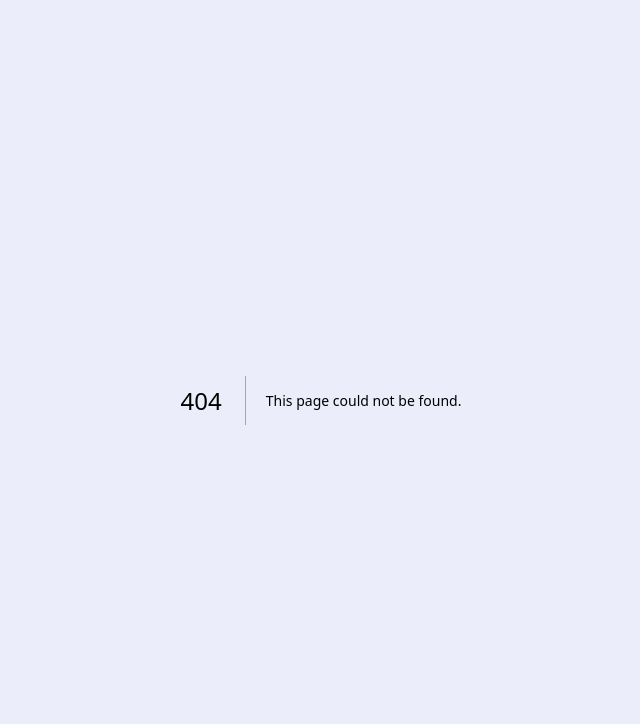
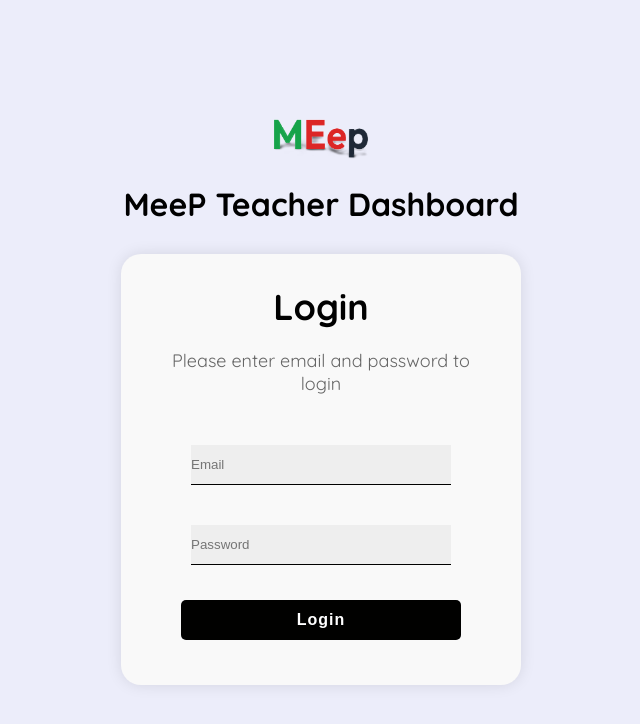
Before and after one commit to Emmanuel-Mbewe/meep-dashboard, a Next.js app: page /log in a window 1280 px wide. Before the commit this address had no page. Shown: the top 724 px of the page, without its empty margins (319-959 px from the left). Built offline with nearby package versions, Linux system fonts and the light colour scheme.

Commit message:
Connected the Dashboard with meep API'

```diff
--- a/pages/index.js
+++ b/pages/index.js
@@ -1,3 +1,3 @@
-import dashboard from "./dashboard";
+import dashboard from "./log";
 
 export default dashboard;
--- /dev/null
+++ b/pages/log.js
@@ -0,0 +1,6 @@
+import Login from "./login";
+
+const DashboardPage = () => (
+    <Login />
+)
+export default DashboardPage;
--- a/src/Pages/dashboard/index.js
+++ b/src/Pages/dashboard/index.js
@@ -143,7 +143,7 @@ const Dashboard = () => {
 
       <QuizzesAndResults />
 
-      <Teacher_Modal
+      {/* <Teacher_Modal
         isOpen={teacherModal}
         onClose={handleClose}
         heading={"MeeP Dashboard"}
@@ -153,7 +153,7 @@ const Dashboard = () => {
         onSubmit={handleSubmit}
       >
         <p>Welcome to MeeP admin dashboard</p>
-        </Teacher_Modal>
+        </Teacher_Modal> */}
     </>
   );
 };
--- a/src/Pages/login/index.js
+++ b/src/Pages/login/index.js
@@ -1,47 +1,38 @@
-import { useState } from "react";
-import { useRouter } from "next/router";
-import Logo from "@/ui-components/Logo";
-import Input from "@/ui-components/Input";
-import FullButton from "@/ui-components/FullButton";
-import Head from "next/head";
+import { useState } from 'react';
+import { useRouter } from 'next/router';
+import axios from 'axios';
+import Logo from '@/ui-components/Logo';
+import Input from '@/ui-components/Input';
+import FullButton from '@/ui-components/FullButton';
+import Head from 'next/head';
 
 const Login = () => {
   const router = useRouter();
 
   const [formData, setFormData] = useState({
-    email: "",
-    password: ""
+    email: '',
+    password: '',
   });
 
-  const [error, setError] = useState("");
+  const [error, setError] = useState('');
 
   const handleChange = (e) => {
     const { name, value } = e.target;
     setFormData((prevData) => ({
       ...prevData,
-      [name]: value
+      [name]: value,
     }));
   };
 
-  const handleSubmit = (e) => {
+  const handleSubmit = async (e) => {
     e.preventDefault();
-    // Simulate login process (dummy users with roles)
-    const users = [
-      { email: "admin@example.com", password: "admin", role: "Admin" },
-      { email: "teacher@example.com", password: "teacher", role: "Teacher" },
-      { email: "student@example.com", password: "student", role: "Student" }
-    ];
-    const user = users.find((u) => u.email === formData.email && u.password === formData.password);
-    if (user) {
-      // Successful login
-      console.log("Login successful");
-      // Store user data in local storage
-      localStorage.setItem("user", JSON.stringify(user));
-      // Redirect to dashboard page
-      router.push("/");
-    } else {
-      // Failed login
-      setError("Invalid email or password");
+    try {
+      const response = await axios.post('http://localhost:8000/api/login', formData);
+      const { user } = response.data;
+      localStorage.setItem('user', JSON.stringify(user));
+      router.push('/dashboard');
+    } catch (error) {
+      setError('Invalid email or password');
     }
   };
 
@@ -52,40 +43,44 @@ const Login = () => {
         <link rel="icon" href="/MeeP.png" />
       </Head>
 
-      <div style={{ display: "flex", flexDirection: "column", alignItems: "center", justifyContent: "center", minHeight: "100vh", padding: "0 20px" }}>
-        <div style={{ textAlign: "center", marginBottom: "30px" }}>
-          <Logo width="150px" height="150px" />
-          <div style={{ marginTop: "15px", fontSize: "32px", fontWeight: "bold" }}>MeeP Teacher Dashboard</div>
+      <div style={{ display: 'flex', flexDirection: 'column', alignItems: 'center', justifyContent: 'center', minHeight: '100vh', padding: '0 20px' }}>
+        <div style={{ textAlign: 'center', marginBottom: '30px' }}>
+          <Logo width='150px' height='150px' />
+          <div style={{ marginTop: '15px', fontSize: '32px', fontWeight: 'bold' }}>MeeP Teacher Dashboard</div>
         </div>
 
-        <div style={{ backgroundColor: "#f9f9f9", borderRadius: "20px", padding: "30px", boxShadow: "0px 0px 15px rgba(0, 0, 0, 0.1)", width: "100%", maxWidth: "400px" }}>
-          <div style={{ textAlign: "center", marginBottom: "30px" }}>
-            <h1 style={{ marginBottom: "20px", fontSize: "36px" }}>Login</h1>
-            <p style={{ margin: "0", fontSize: "18px", color: "#666" }}>Please enter email and password to login</p>
+        <div style={{ backgroundColor: '#f9f9f9', borderRadius: '20px', padding: '30px', boxShadow: '0px 0px 15px rgba(0, 0, 0, 0.1)', width: '100%', maxWidth: '400px' }}>
+          <div style={{ textAlign: 'center', marginBottom: '30px' }}>
+            <h1 style={{ marginBottom: '20px', fontSize: '36px' }}>Login</h1>
+            <p style={{ margin: '0', fontSize: '18px', color: '#666' }}>Please enter email and password to login</p>
           </div>
           <form onSubmit={handleSubmit}>
             <Input
-              inputContainerStyle={{ padding: "20px 40px", fontSize: "18px" }}
-              type="text"
-              placeholder="Email"
+              inputContainerStyle={{ padding: '20px 40px', fontSize: '18px' }}
+              type='text'
+              placeholder='Email'
               onChange={handleChange}
               value={formData.email}
-              name="email"
-              label={"Email"}
+              name='email'
+              label={'Email'}
               required
             />
             <Input
-              inputContainerStyle={{ padding: "20px 40px", fontSize: "18px" }}
-              type="password"
-              placeholder="Password"
+              inputContainerStyle={{ padding: '20px 40px', fontSize: '18px' }}
+              type='password'
+              placeholder='Password'
               onChange={handleChange}
               value={formData.password}
-              name="password"
-              label={"Password"}
+              name='password'
+              label={'Password'}
               required
             />
-            <FullButton label={"Login"} style={{ fontSize: "18px", padding: "15px 0" }} />
-            {error && <div style={{ textAlign: "center", marginTop: "10px" }}><p style={{ color: "red" }}>{error}</p></div>}
+            <FullButton label={'Login'} style={{ fontSize: '18px', padding: '15px 0' }} />
+            {error && (
+              <div style={{ textAlign: 'center', marginTop: '10px' }}>
+                <p style={{ color: 'red' }}>{error}</p>
+              </div>
+            )}
           </form>
         </div>
       </div>
--- a/src/ui-components/HeaderSection/index.js
+++ b/src/ui-components/HeaderSection/index.js
@@ -10,7 +10,7 @@ const HeaderSection = ({ heading, subHeading, rightItem = () => {} }) => {
         <h1 style={{ fontSize: "30px" }}>{heading}</h1>
         <p>{subHeading}</p>
       </div>
-      {rightItem()}
+      {/* {rightItem()} */}
     </header>
   );
 };
```
Also changed, not shown: src/data/index.js (+7 -7 lines), src/routes.js (+6 -6 lines).
